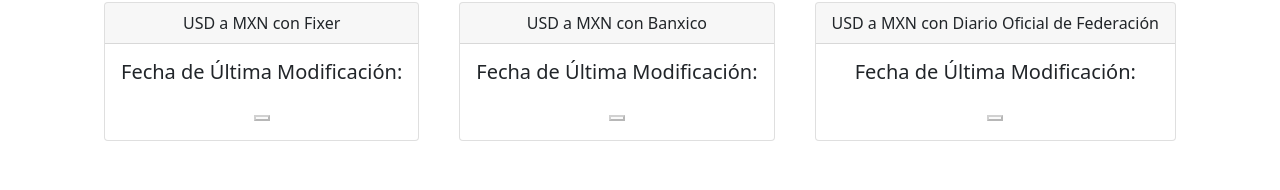
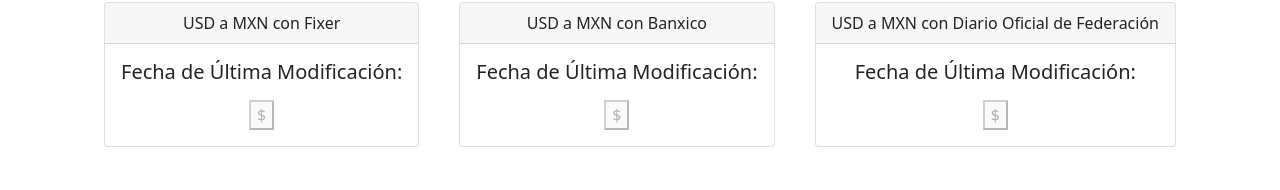
Before and after one commit to GustavoR0dr1gu3z/webService-USD_To_MXN, a Vue app: page /api in a window 1280 px wide. Shown: the part 94-284 px from the top of the page. Built offline with nearby package versions, Linux system fonts and the light colour scheme; no server answers.

Commit message:
detalles arreglados

```diff
--- a/src/views/Banxico.vue
+++ b/src/views/Banxico.vue
@@ -8,7 +8,7 @@
             <div class="card-body">
                 <h5 class="card-title">Fecha de Última Modificación:</h5>
                 <p class="card-text">{{date}}</p>
-                <button disabled="disabled">{{rates}}</button>
+                <button disabled="disabled">${{rates}}</button>
             </div>
         </div>
     </div>
--- a/src/views/DiarioOficialFederacion.vue
+++ b/src/views/DiarioOficialFederacion.vue
@@ -8,7 +8,7 @@
             <div class="card-body">
                 <h5 class="card-title">Fecha de Última Modificación:</h5>
                 <p class="card-text">{{date}}</p>
-                <button disabled="disabled">{{rates}}</button>
+                <button disabled="disabled">${{rates}}</button>
             </div>
         </div>
     </div>
--- a/src/views/Fixer.vue
+++ b/src/views/Fixer.vue
@@ -9,7 +9,7 @@
             <div class="card-body">
                 <h5 class="card-title">Fecha de Última Modificación:</h5>
                 <p class="card-text">{{date}}</p>
-                <button disabled="disabled">{{rates}}</button>
+                <button disabled="disabled">${{rates}}</button>
             </div>
         </div>
 
```
